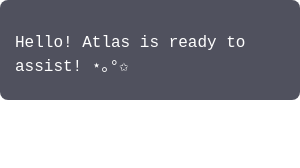
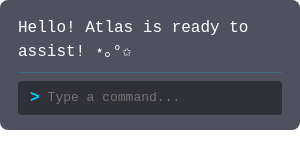
Before and after one commit to kellieChung/ATLAS, an Electron app: page src/html/index.html in a window 300 px wide. Drawn offline with Linux system fonts and the light colour scheme; no server answers.

Commit message:
input box + increased assistant feel

```diff
--- a/src/css/style.css
+++ b/src/css/style.css
@@ -14,8 +14,8 @@
 
 .widget {
     width: 300px;
-    height: 100px;
-    padding: 15px;
+    height: 130px;
+    padding: 16px 18px;
     background: rgba(22, 23, 40, 0.75);
     box-sizing: border-box;
 
@@ -36,9 +36,38 @@
 }
 
 #display {
-    margin-top: 10px;
-    margin-bottom: 0;
+    margin: 0;
     font-size: 16px;
     line-height: 1.5;
     color: #ffffff;
 }
+
+.divider {
+    border: none;
+    border-top: 1px solid rgba(0, 210, 255, 0.2);
+    margin: 8px 0;
+}
+
+.input-line {
+    display: flex;
+    align-items: center;
+    background: rgba(0, 0, 0, 0.4);
+    padding: 8px 12px;
+    border-radius: 4px;
+}
+
+.prompt {
+    color: #00d2ff;
+    margin-right: 6px;
+    font-weight: bold;
+}
+
+#user-input {
+    background: transparent;
+    border: none;
+    color: #ffffff;
+    font-family: monospace;
+    font-size: 13px;
+    width: 100%;
+    outline: none;
+}
--- a/src/html/index.html
+++ b/src/html/index.html
@@ -13,7 +13,8 @@
         </div>
         <div class = "divider"></div>
         <div class = "input-line">
-
+            <span class = "prompt">&gt;</span>
+            <input type="text" id="user-input" class="user-input" autofocus autocomplete = "off" placeholder = "Type a command...">
         </div>
     </div>
     <script src="../js/renderer.js"></script>
```
